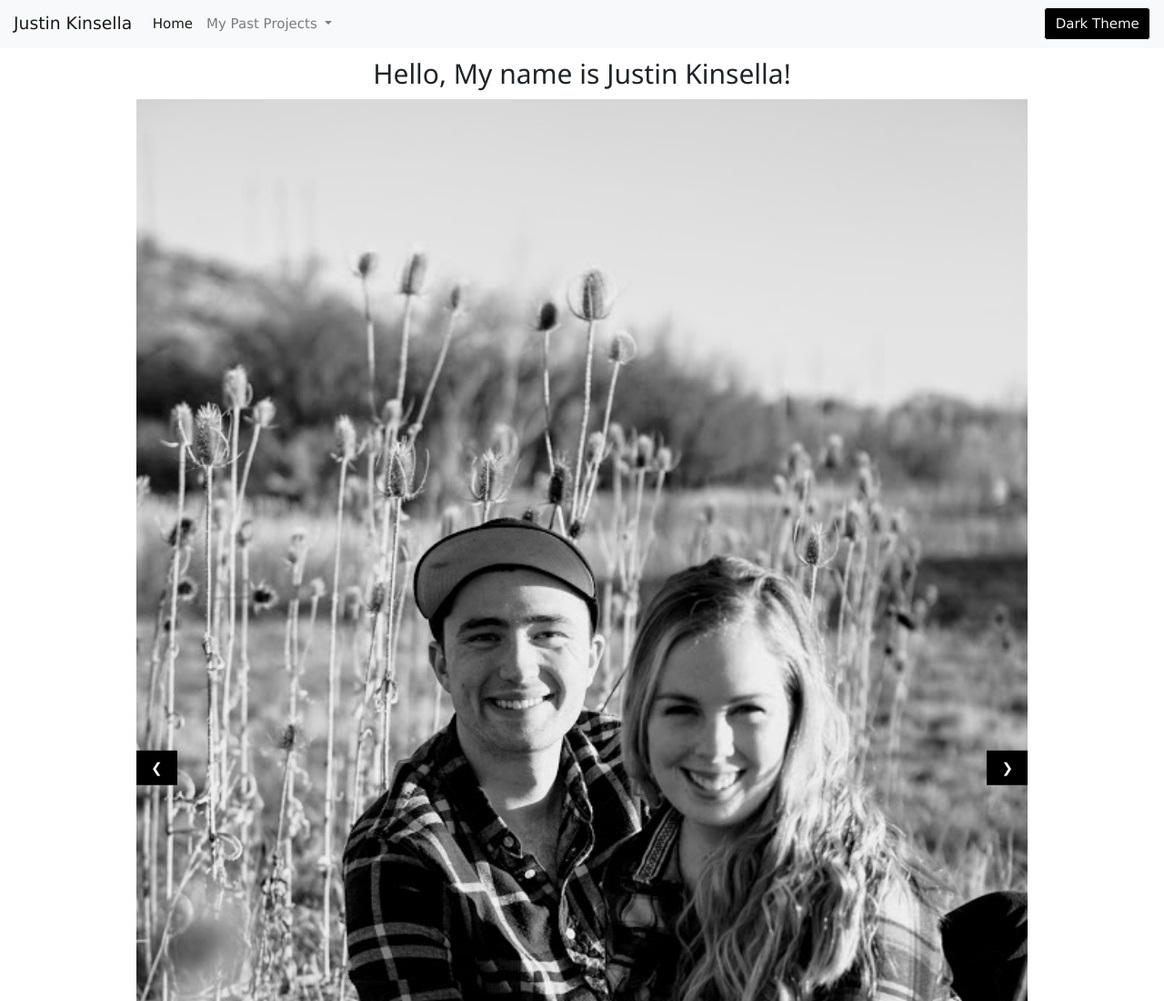
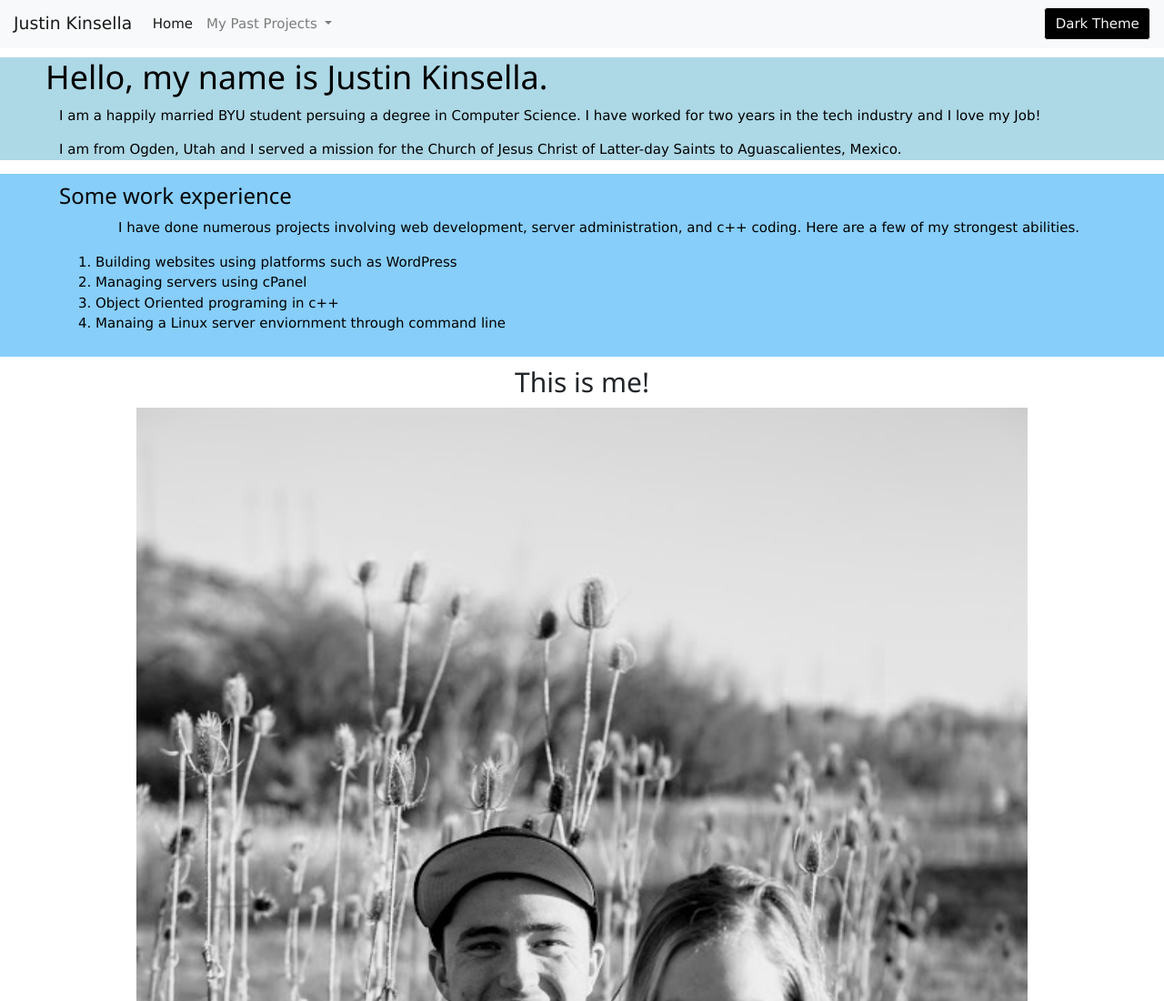
Before and after one commit to JustinKinsella/webDevLab1, a plain HTML site: page index.html in a window 1280 px wide. Shown: the top 1100 px of the page at 91% size. Drawn offline with nearby package versions, Linux system fonts and the light colour scheme.

Commit message:
added some CSS to the work exp. and info

```diff
--- a/IndexStyle.css
+++ b/IndexStyle.css
@@ -5,15 +5,31 @@
 }
 
 h1 {
-    padding: 50px;
+    padding-left: 50px;
 }
-h1 img {
-    padding-top: 25px;
+h3 {
+    padding-top: 10px;
 }
 
-.center {
-    display: block;
-    margin-left: auto;
-    margin-right: auto;
-    width: 50%;
-  }
+p {
+    padding-left: 65px;
+}
+
+#intro {
+    background: lightblue;
+    color: black;
+    margin: 0px;
+
+}
+
+#WorkExperience {
+    background: lightskyblue;
+    color: black;
+    padding-left: 65px;
+    padding-bottom: 10px;
+    margin: 0px;
+}
+
+body {
+    background-color: rgb(130, 219, 235));
+}
--- a/index.html
+++ b/index.html
@@ -55,9 +55,28 @@
         </div>
       </nav>
       <!-- This is the end of the navbar -->
+      <div id="intro">
+      <h1>Hello, my name is Justin Kinsella.</h1>
+
+      <p>I am a happily married BYU student persuing a degree in Computer Science. I have worked for two years in the tech industry and I love my Job!</p>
+      <p>I am from Ogden, Utah and I served a mission for the Church of Jesus Christ of Latter-day Saints to Aguascalientes, Mexico.</p>
+      </div>
+
+      <div id="WorkExperience">
+      <h3>Some work experience</h3>
+      <p>I have done numerous projects involving web development, server administration, and c++ coding. Here are a few of my strongest abilities.</p>
+      <ol>
+          <li>Building websites using platforms such as WordPress</li>
+          <li>Managing servers using cPanel</li>
+          <li>Object Oriented programing in c++</li>
+          <li>Manaing a Linux server enviornment through command line</li>
+      </ol>
+      </div>
+
+
 
       <!-- Slideshow -->
-      <h2 class="w3-center">Hello, My name is Justin Kinsella!</h2>
+      <h2 class="w3-center">This is me!</h2>
 
         <div class="w3-content w3-display-container">
             <img class="mySlides" src="./Images/ProfilePicture.jpeg" style="width: 100%">
```
Also changed, not shown: AboutMe.html (deleted).
